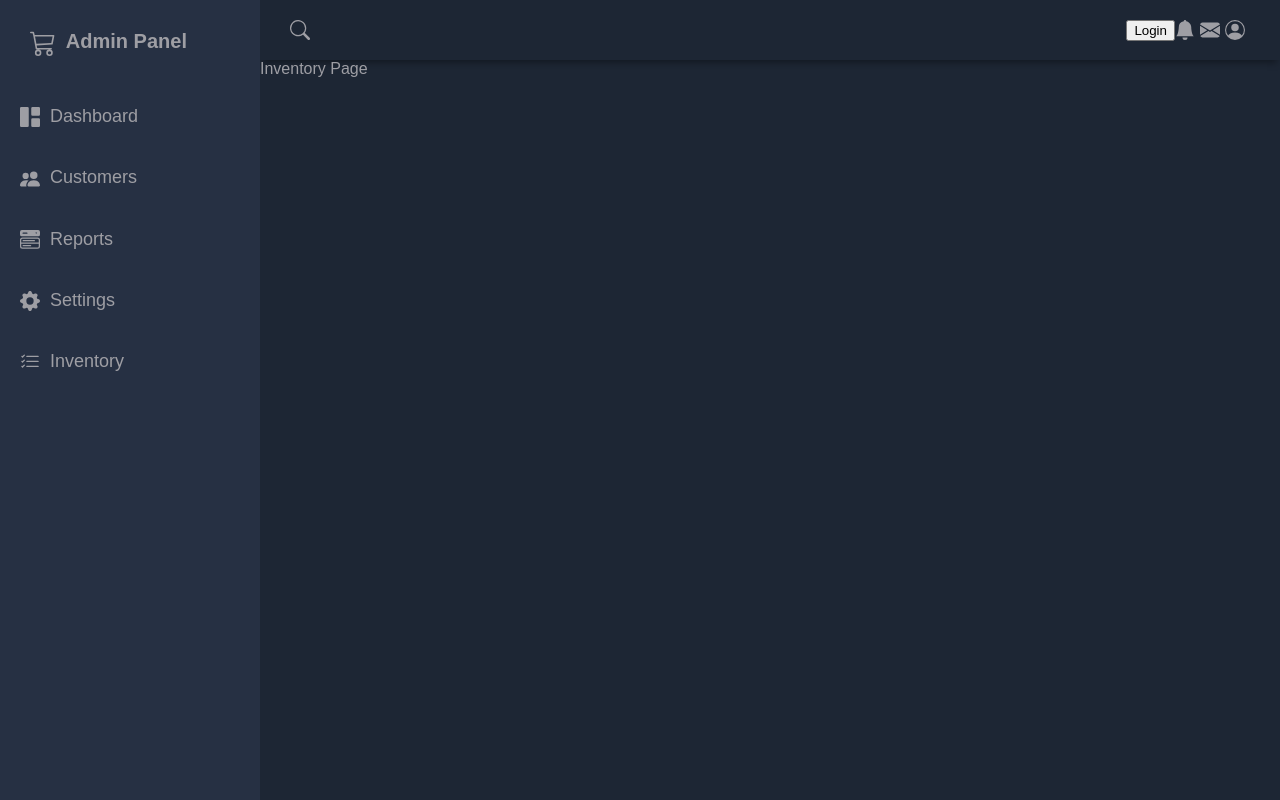
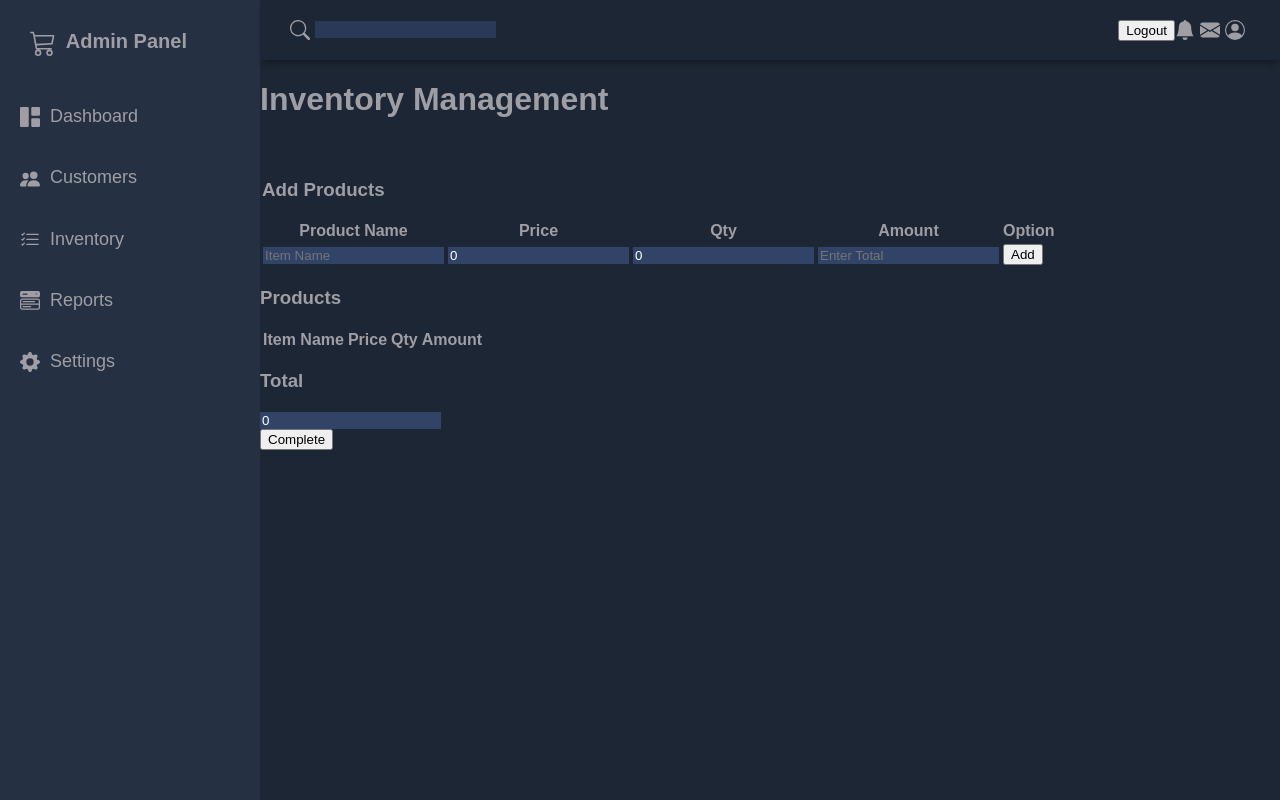
Before and after one commit to AkshhThakkar/H5-Frontend, a React (Vite) app: page /inventory in a window 1280 px wide. Built offline with nearby package versions, Linux system fonts and the light colour scheme.

Commit message:
Axios Done

```diff
--- a/src/App.css
+++ b/src/App.css
@@ -48,9 +48,18 @@ body {
   padding: 0 30px 0 30px;
   box-shadow: 0 6px 7px -3px rgba(0, 0, 0, 0.35);
 }
-
+.search {
+  width: 30%;
+  margin-right: 50;
+}
+.search-box {
+  background-color: #293957;
+  color: white;
+}
 .menu-icon {
   display: none;
+  padding-left: 10%;
+  align-items: center;
 }
 /* End Header  */
 
--- a/src/App.jsx
+++ b/src/App.jsx
@@ -2,7 +2,6 @@ import { useState } from "react";
 import "./App.css";
 import Header from "./Components/Header";
 import Sidebar from "./Components/Sidebar";
-import HomePage from "./Components/Homepage";
 import Dashboard from "./Components/Dashboard/Dashboard";
 import Categories from "./Components/Categories/Categories";
 import Customers from "./Components/Customers/Customers";
@@ -24,10 +23,15 @@ function App() {
   return (
     <div className="grid-container">
       <BrowserRouter>
+        {
+          <Sidebar
+            openSidebarToggle={openSidebarToggle}
+            OpenSidebar={OpenSidebar}
+          />
+        }
         <Header OpenSidebasr={OpenSidebar} />
         <Routes>
-          <Route exact path="/" element={<HomePage />} />
-          <Route path="/login" element={<Login />} />
+          <Route exact path="/" element={<Login />} />
           <Route exact path="/dashboard" element={<Dashboard />} />
           <Route path="/categories" element={<Categories />} />
           <Route path="/customers" element={<Customers />} />
@@ -37,12 +41,6 @@ function App() {
           <Route path="/settings" element={<Settings />} />
         </Routes>
         {/* <Router /> */}
-        {
-          <Sidebar
-            openSidebarToggle={openSidebarToggle}
-            OpenSidebar={OpenSidebar}
-          />
-        }
       </BrowserRouter>
     </div>
   );
--- a/src/Components/Dashboard/Dashboard.jsx
+++ b/src/Components/Dashboard/Dashboard.jsx
@@ -1,7 +1,59 @@
 import React from "react";
+import {
+  BsFillArchiveFill,
+  BsFillGrid3X3GapFill,
+  BsPeopleFill,
+  BsFillBellFill,
+  BsFillPeopleFill,
+} from "react-icons/bs";
+const Dashboard = () => {
+  const productData = [
+    {
+      id: "products",
+      title: "PRODUCTS",
+      value: 300,
+      component: BsFillArchiveFill,
+    },
+    {
+      id: "catagories",
+      title: "CATEGORIES",
+      value: 12,
+      component: BsFillGrid3X3GapFill,
+    },
+    {
+      id: "customers",
+      title: "CUSTOMERS",
+      value: 33,
+      component: BsFillPeopleFill,
+    },
+    {
+      id: "alerts",
+      title: "ALERTS",
+      value: 42,
+      component: BsFillBellFill,
+    },
+  ];
 
-const Dashboard = () => {
-  return <div>Dashboard Page</div>;
+  const WrapperComp = ({ Component }) => <Component className="card_icon" />;
+  return (
+    <main className="main-container">
+      <div className="main-title">
+        <h3>DASHBOARD</h3>
+      </div>
+
+      <div className="main-cards">
+        {productData.map((data) => (
+          <div className="card" key={data.id}>
+            <div className="card-inner">
+              <h3>{data.title}</h3>
+              <WrapperComp Component={data.component} />
+            </div>
+            <h1>{data.value}</h1>
+          </div>
+        ))}
+      </div>
+    </main>
+  );
 };
 
 export default Dashboard;
--- a/src/Components/Header.jsx
+++ b/src/Components/Header.jsx
@@ -1,5 +1,6 @@
 import React from "react";
-import { BrowserRouter, useNavigate, Navigate } from "react-router-dom";
+import { BrowserRouter, Routes, Route, useNavigate } from "react-router-dom";
+import Login from "../Components/Login";
 import {
   BsFillBellFill,
   BsFillEnvelopeFill,
@@ -7,25 +8,30 @@ import {
   BsSearch,
   BsJustify,
 } from "react-icons/bs";
-import Login from "./Login/index";
 
 function Header({ OpenSidebar }) {
-  // const navigate = useNavigate();
-  // const handleClick = () => navigate("/login");
+  <BrowserRouter>
+    <Routes>
+      <Route path="/" element={<Login />} />
+    </Routes>
+  </BrowserRouter>;
+  const navigate = useNavigate();
+  const handleClick = () => navigate("/");
   return (
     <header className="header">
       <div className="menu-icon">
         <BsJustify className="icon" onClick={OpenSidebar} />
       </div>
-      <div className="header-left">
+      <div className="search">
         <BsSearch className="icon" />
+        <input
+          className="search-box"
+          type="text"
+          onChange={(e) => setQuery(e.target.value)}
+        />
       </div>
       <div className="header-right">
-        {/* <BrowserRouter> */}
-        {/* <useNavigate> */}
-        <button onClick={() => handleClick()}>Login</button>
-        {/* </useNavigate>
-        </BrowserRouter> */}
+        <button onClick={() => handleClick()}>Logout</button>
         <BsFillBellFill className="icon" />
         <BsFillEnvelopeFill className="icon" />
         <BsPersonCircle className="icon" />
--- a/src/Components/Inventory/Inventory.jsx
+++ b/src/Components/Inventory/Inventory.jsx
@@ -1,7 +1,177 @@
-import React from "react";
+import { useState } from "react";
 
-const Inventory = () => {
-  return <div>Inventory Page</div>;
-};
+function Inventory() {
+  const [price, setPrice] = useState(0);
+  const [qty, setQty] = useState(0);
+  const [total, setTotal] = useState(0);
+
+  const [users, setUsers] = useState([]);
+  const [name, setName] = useState();
+
+  const [sum, setSum] = useState();
+
+  function Calculation() {
+    users.push({ name, qty, price, sum });
+
+    const total = users.reduce((total, user) => {
+      total += Number(user.sum);
+      return total;
+    }, 0);
+    // you want this
+    setTotal(total);
+    // Clear the input fields
+    setName("");
+    setQty("");
+    setPrice("");
+    setSum("");
+  }
+
+  const handlePriceChange = (e) => {
+    const newPrice = parseFloat(e.target.value);
+    if (!isNaN(newPrice)) {
+      setPrice(newPrice);
+      calculateTotal(newPrice, qty);
+    }
+  };
+
+  // Event handler for quantity selection
+  const handleQuantityChange = (e) => {
+    const newQuantity = parseInt(e.target.value);
+    if (!isNaN(newQuantity)) {
+      setQty(newQuantity);
+      calculateTotal(price, newQuantity);
+    }
+  };
+
+  // Calculate the total based on price and quantity
+  const calculateTotal = (price, qty) => {
+    const newTotal = price * qty;
+    setSum(newTotal);
+  };
+
+  function refreshPage() {
+    window.location.reload();
+  }
+
+  return (
+    <div class="container-fluid bg-2 text-center">
+      <h1>Inventory Management</h1>
+      <br />
+      <div class="row">
+        <div class="col-sm-8">
+          <table class="table table-bordered">
+            <h3 align="left"> Add Products </h3>
+            <tr>
+              <th>Product Name</th>
+              <th>Price</th>
+              <th>Qty</th>
+              <th>Amount</th>
+              <th>Option</th>
+            </tr>
+            <tr>
+              <td>
+                <input
+                  type="text"
+                  class="form-control"
+                  placeholder="Item Name"
+                  style={{ color: "white" }}
+                  value={name}
+                  onChange={(event) => {
+                    setName(event.target.value);
+                  }}
+                />
+              </td>
+              <td>
+                <input
+                  type="text"
+                  class="form-control"
+                  placeholder="Enter Price"
+                  style={{ color: "white" }}
+                  value={price}
+                  onChange={handlePriceChange}
+                />
+              </td>
+              <td>
+                <input
+                  type="number"
+                  class="form-control"
+                  placeholder="Enter Qty"
+                  style={{ color: "white" }}
+                  value={qty}
+                  onChange={handleQuantityChange}
+                />
+              </td>
+              <td>
+                <input
+                  type="text"
+                  value={sum}
+                  class="form-control"
+                  style={{ color: "white" }}
+                  placeholder="Enter Total"
+                  id="total_cost"
+                  name="total_cost"
+                  disabled
+                />
+              </td>
+              <td>
+                <button
+                  class="btn btn-success"
+                  type="submit"
+                  onClick={Calculation}>
+                  Add
+                </button>
+              </td>
+            </tr>
+          </table>
+          <h3 align="left"> Products </h3>
+          <table class="table table-bordered">
+            <thead>
+              <tr>
+                <th>Item Name</th>
+
+                <th>Price</th>
+                <th>Qty</th>
+                <th>Amount</th>
+              </tr>
+            </thead>
+
+            <tbody>
+              {users.map((row, index) => (
+                <tr key={index}>
+                  <td>{row.name}</td>
+                  <td>{row.price}</td>
+
+                  <td>{row.qty}</td>
+                  <td>{row.sum}</td>
+                </tr>
+              ))}
+            </tbody>
+          </table>
+        </div>
+
+        <div class="col-sm-4">
+          <div class="form-group" align="left">
+            <h3>Total</h3>
+
+            <input
+              type="text"
+              class="form-control"
+              placeholder="Enter Total"
+              style={{ color: "white" }}
+              required
+              disabled
+              value={total}
+            />
+            <br />
+            <button type="button" class="btn btn-success" onClick={refreshPage}>
+              {" "}
+              <span>Complete</span>{" "}
+            </button>
+          </div>
+        </div>
+      </div>
+    </div>
+  );
+}
 
 export default Inventory;
--- a/src/Components/Login/index.css
+++ b/src/Components/Login/index.css
@@ -10,15 +10,22 @@
 .input-block {
   display: flex;
   flex-direction: column;
+  text-decoration: white;
+  background-color: #263043;
   gap: 8px;
   margin: 10px;
+}
+input,
+textarea {
+  background-color: #314467;
+  border: black;
 }
 .input-button {
   padding: 1.2rem 3.2rem;
   outline: none;
   text-transform: uppercase;
   border: 0.5;
-  color: #fff;
+  color: white;
   border-radius: 8px;
   border-color: black;
   background: #204a93;
--- a/src/Components/Sidebar.jsx
+++ b/src/Components/Sidebar.jsx
@@ -3,8 +3,6 @@ import { Link } from "react-router-dom";
 import {
   BsCart3,
   BsGrid1X2Fill,
-  BsFillArchiveFill,
-  BsFillGrid3X3GapFill,
   BsPeopleFill,
   BsListCheck,
   BsMenuButtonWideFill,
@@ -26,6 +24,12 @@ function Sidebar({ openSidebarToggle, OpenSidebar }) {
       component: BsPeopleFill,
     },
     {
+      id: "inventory",
+      route: "/inventory",
+      title: "Inventory",
+      component: BsListCheck,
+    },
+    {
       id: "reports",
       route: "/reports",
       title: "Reports",
@@ -36,12 +40,6 @@ function Sidebar({ openSidebarToggle, OpenSidebar }) {
       route: "/settings",
       title: "Settings",
       component: BsFillGearFill,
-    },
-    {
-      id: "inventory",
-      route: "/inventory",
-      title: "Inventory",
-      component: BsListCheck,
     },
   ];
   const WrapperComp = ({ Component }) => <Component className="icon" />;
--- a/src/Schemas/index.jsx
+++ b/src/Schemas/index.jsx
@@ -1,8 +1,8 @@
 import * as Yup from "yup";
 
 const signUpSchema = Yup.object({
-  name: Yup.string().min(3).max(25).required("Username is required"),
-  password: Yup.string().min(6).required("Please enter your Password"), // confirm_password: Yup.string().required("<PASSWORD>"),
+  name: Yup.string().required("Username is required"),
+  password: Yup.string().required("Please enter your Password"), // confirm_password: Yup.string().required("<PASSWORD>"),
 });
 
 export default signUpSchema;
```
Also changed, not shown: src/Components/Homepage.jsx (deleted, +0 -60 lines), src/Components/Inventory/Inventory.css (added, +21 -0 lines), src/Components/Login/index.jsx (+25 -3 lines), src/assets/email.png (added), 1 other file (tests, documents, lock files or other folders).
